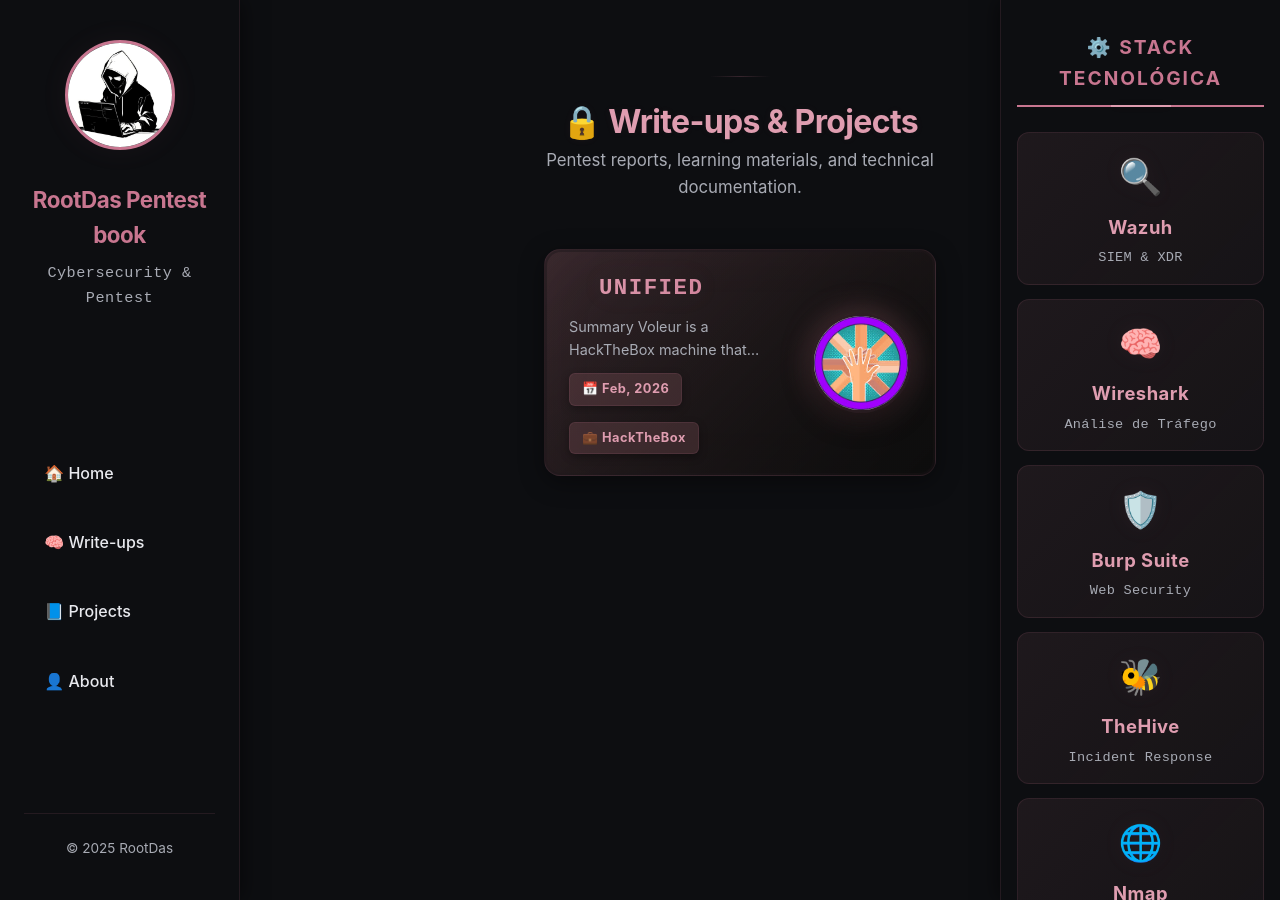
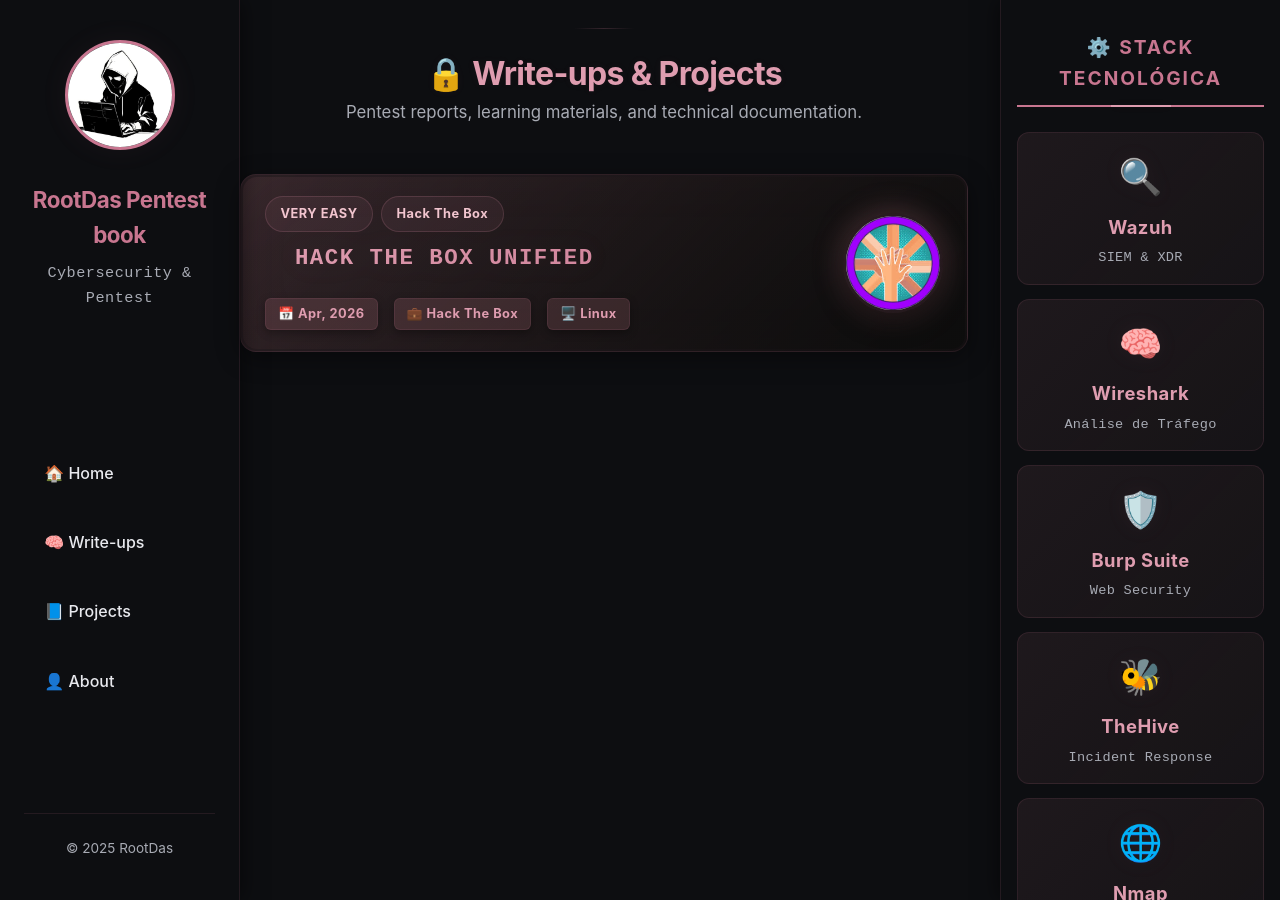
Before and after one commit to Kelme108/portfolio, a Jekyll site: the page built from index.html, in a window 1280 px wide and 900 px high. Built offline with Jekyll 4.4.1, drawn with Linux system fonts in a browser that asks for light colours; nearby versions of some CDN libraries.

Commit message:
original

```diff
--- a/index.html
+++ b/index.html
@@ -4,33 +4,6 @@
 permalink: /
 ---
 
-<link rel="stylesheet" href="{{ '/styles/main.css' | relative_url }}">
-<link rel="stylesheet" href="{{ '/styles/sidebar.css' | relative_url }}">
-<link rel="stylesheet" href="{{ '/styles/right-sidebar.css' | relative_url }}">
-<link rel="stylesheet" href="{{ '/styles/cards.css' | relative_url }}">
-<link rel="stylesheet" href="{{ '/styles/markdown.css' | relative_url }}">
-<link rel="stylesheet" href="{{ '/styles/responsive.css' | relative_url }}">
-
-<link rel="stylesheet" href="https://cdnjs.cloudflare.com/ajax/libs/highlight.js/11.9.0/styles/tokyo-night-dark.min.css">
-<script src="https://cdnjs.cloudflare.com/ajax/libs/highlight.js/11.9.0/highlight.min.js"></script>
-
-
-
-<!DOCTYPE html>
-<html lang="pt-BR">
-<head>
-  <meta charset="utf-8" />
-  <meta name="viewport" content="width=device-width, initial-scale=1" />
-  <title>Portfólio — Luiz Kelme</title>
-
-  <!-- CSS -->
-  <link rel="stylesheet" href="styles/main.css">
-</head>
-<body>
-  <div class="layout">
-
-    <!-- Main content -->
-    <main class="content">
 <header>
   <h1>🔒 Write-ups & Projects</h1>
   <p>Pentest reports, learning materials, and technical documentation.</p>
@@ -39,24 +12,27 @@
 <section class="cards">
   {% for writeup in site.writeups %}
   <a href="{{ writeup.url | relative_url }}" class="card">
-      {% endfor %}
     <div class="card-content">
       <div class="card-text">
-              <h3>Unified</h3>
-              <p>Summary Voleur is a HackTheBox machine that demonstrates a comprehensive Active Directory exploitation...</p>
+        <div class="card-badges">
+          <span class="difficulty-badge difficulty-{{ writeup.difficulty | downcase }}">{{ writeup.difficulty }}</span>
+          <span class="platform-badge">{{ writeup.platform }}</span>
+        </div>
+
+        <h3>{{ writeup.title }}</h3>
+        <p>{{ writeup.description }}</p>
+
         <div class="card-meta">
-                <span>📅 Feb, 2026</span>
-                <span>💼 HackTheBox</span>
+          <span>📅 {{ writeup.date | date: "%b, %Y" }}</span>
+          <span>💼 {{ writeup.platform }}</span>
+          {% if writeup.os %}<span>🖥️ {{ writeup.os }}</span>{% endif %}
         </div>
       </div>
-            <img src="assets/unified.jpg" alt="Imagem da máquina Voleur">
+
+      {% if writeup.image %}
+      <img src="{{ writeup.image | relative_url }}" alt="{{ writeup.title }}" loading="lazy">
+      {% endif %}
     </div>
   </a>
-
-
+  {% endfor %}
 </section>
-    </main>
-
-  <script src="scripts/main.js"></script>
-</body>
-</html>
--- a/styles/cards.css
+++ b/styles/cards.css
@@ -291,3 +291,48 @@
     justify-content: center;
   }
 }
+
+.card-badges {
+  display: flex;
+  gap: 0.5rem;
+  flex-wrap: wrap;
+  margin-bottom: 0.6rem;
+}
+
+.difficulty-badge {
+  display: inline-flex;
+  align-items: center;
+  padding: 0.28rem 0.75rem;
+  border-radius: 999px;
+  font-size: 0.72rem;
+  font-weight: 700;
+  letter-spacing: 0.06em;
+  text-transform: uppercase;
+  border: 1px solid var(--border);
+  background: var(--accent-soft);
+  color: var(--accent-light);
+}
+
+.difficulty-easy {
+  background: rgba(67, 122, 34, 0.15);
+  border-color: rgba(67, 122, 34, 0.3);
+  color: #6daa45;
+}
+
+.difficulty-medium {
+  background: rgba(209, 153, 0, 0.15);
+  border-color: rgba(209, 153, 0, 0.3);
+  color: #e8af34;
+}
+
+.difficulty-hard {
+  background: rgba(161, 44, 68, 0.15);
+  border-color: rgba(161, 44, 68, 0.3);
+  color: #dd6974;
+}
+
+.difficulty-insane {
+  background: rgba(122, 57, 187, 0.15);
+  border-color: rgba(122, 57, 187, 0.3);
+  color: #a86fdf;
+}
```
Also changed, not shown: _writeups/hackthebox/unified.md (+1 -0 lines), about.html (+20 -91 lines), 5 other files. Lines whose indentation alone changed are shown as unchanged.
